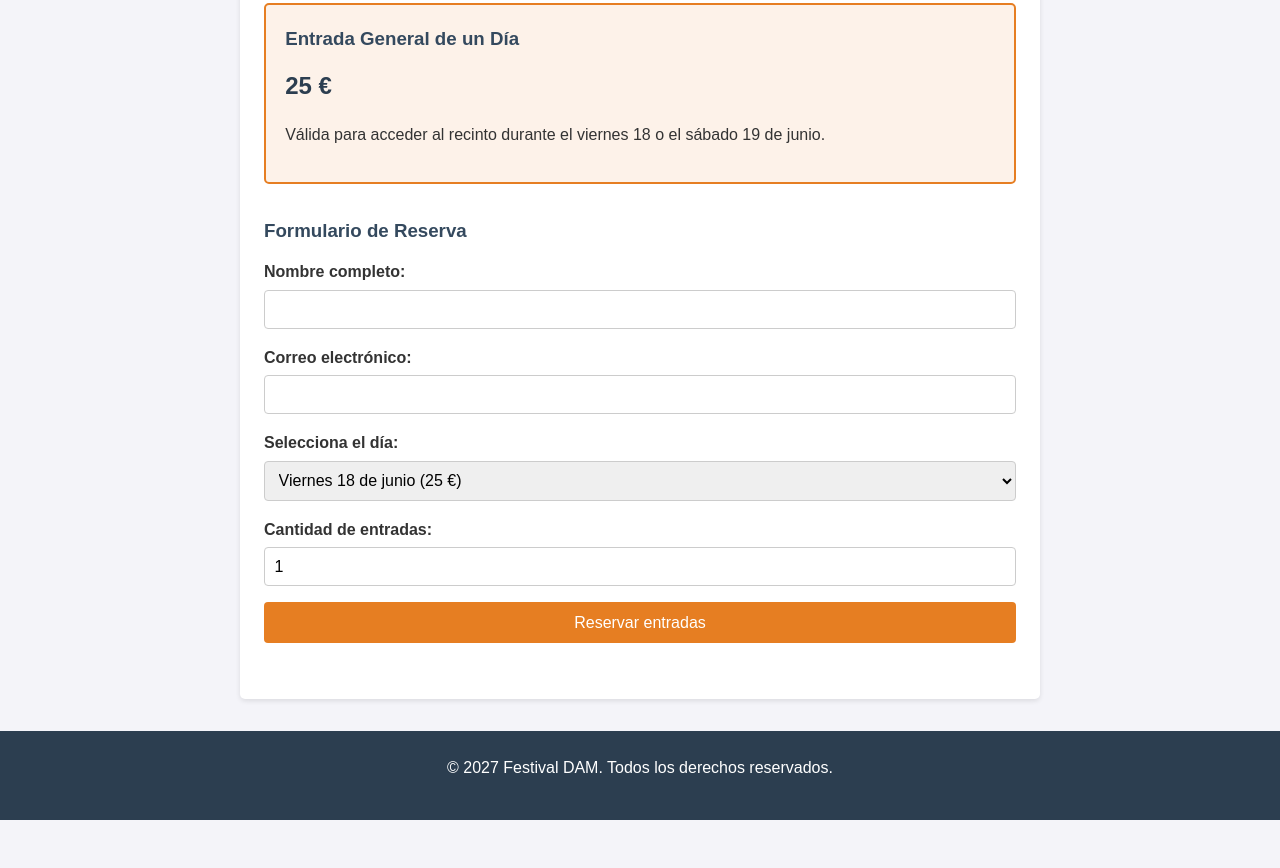
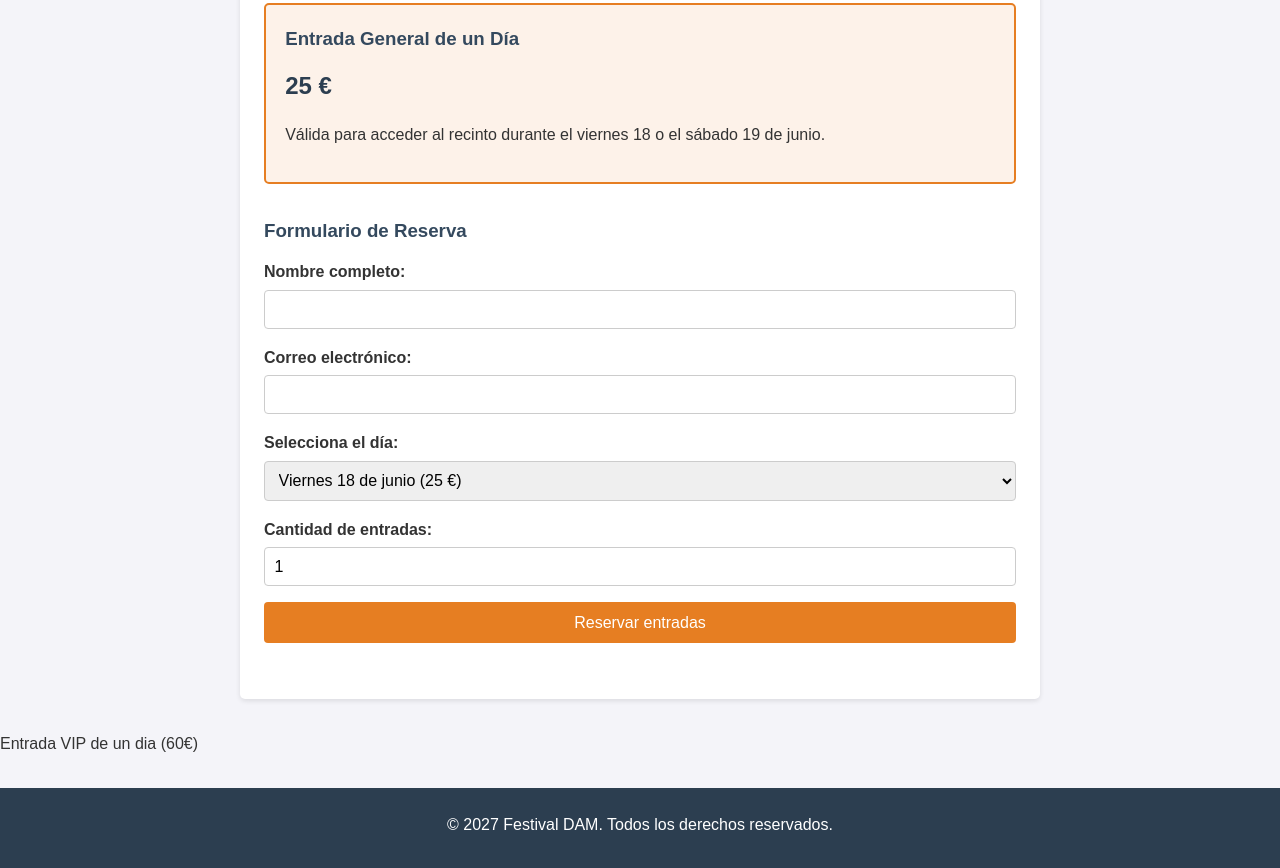
Before and after one commit to enguidasensio25-hash/festival-dam-2027, a plain HTML site: page entradas.html in a window 1280 px wide. Shown: the part 383-1251 px from the top of the page. Before the commit the page ends 1203 px from the top, so only its background shows below. Drawn offline with Linux system fonts and the light colour scheme.

Commit message:
Nuevo precio entradas VIP

```diff
--- a/entradas.html
+++ b/entradas.html
@@ -52,6 +52,7 @@
             </form>
         </section>
     </main>
+<p>Entrada VIP de un dia (60€)</p>
 
     <footer>
         <p>© 2027 Festival DAM. Todos los derechos reservados.</p>
```
